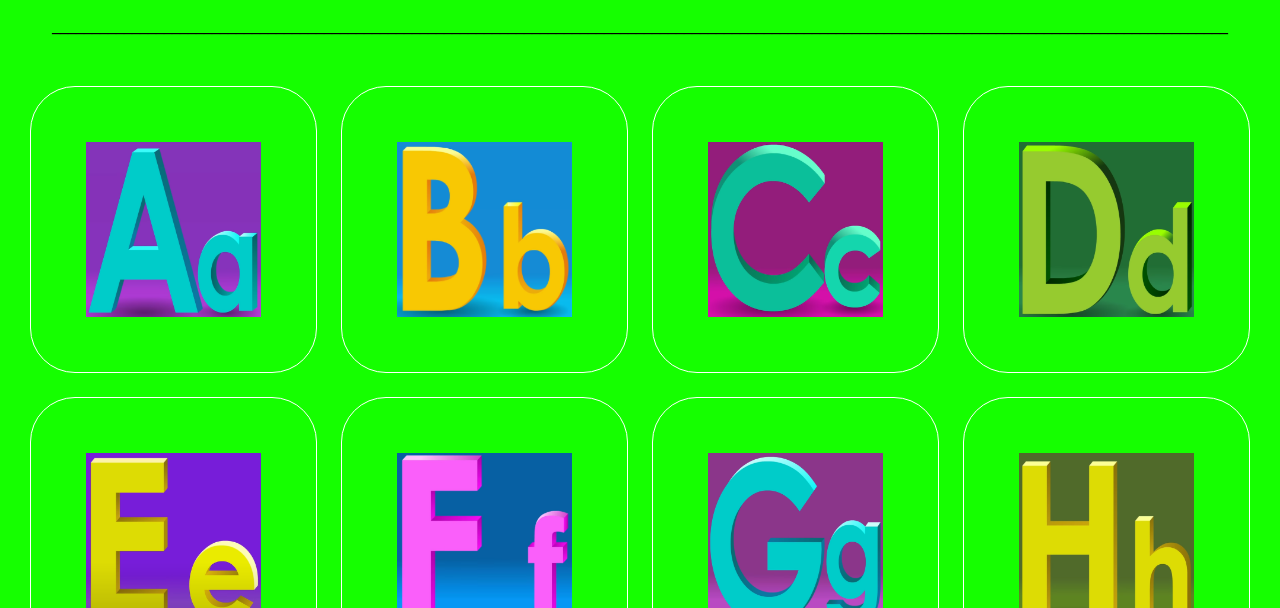
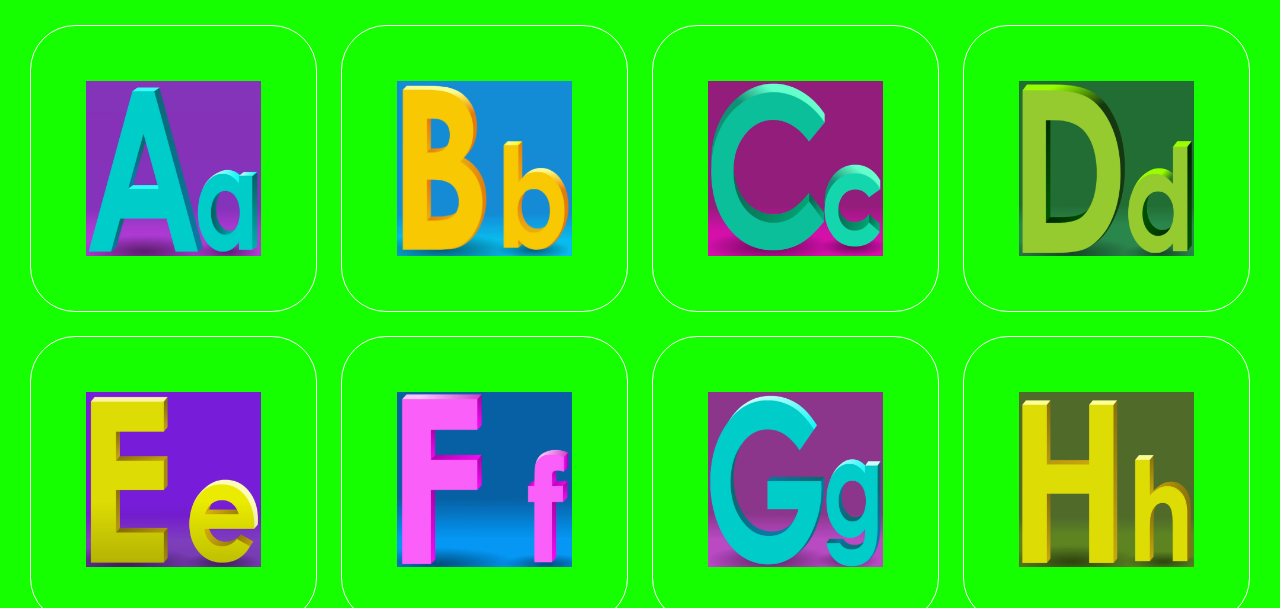
Before and after one commit to Reddy9870/Fun-learn-of-alphabets, a plain HTML site: page index.html in a window 1280 px wide. Shown: the part 192-800 px from the top of the page. Drawn offline with Linux system fonts and the light colour scheme.

Commit message:
Update index.html

```diff
--- a/index.html
+++ b/index.html
@@ -50,7 +50,6 @@
     <center><span Id="one"><u>Funny Learning...!👻</u></span> <br>
         <span Id="two">~Learn by Clicking~ </span><br>
         <span Id="three">Click on any Letter</span>
-        <h4>___________________________________________________________________________________________________________________________________________________</h4>
     </center>
     <br>
     <center>
```
